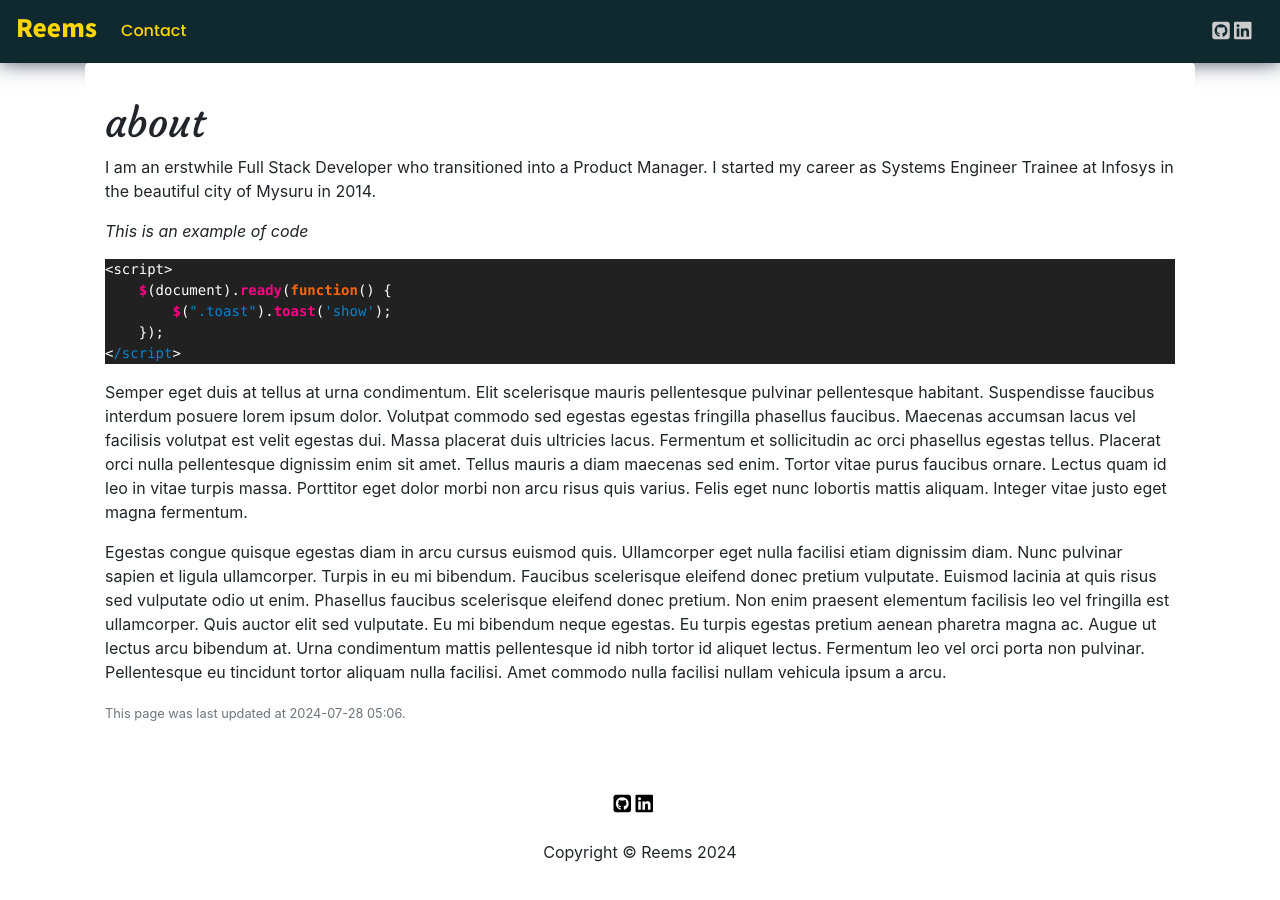
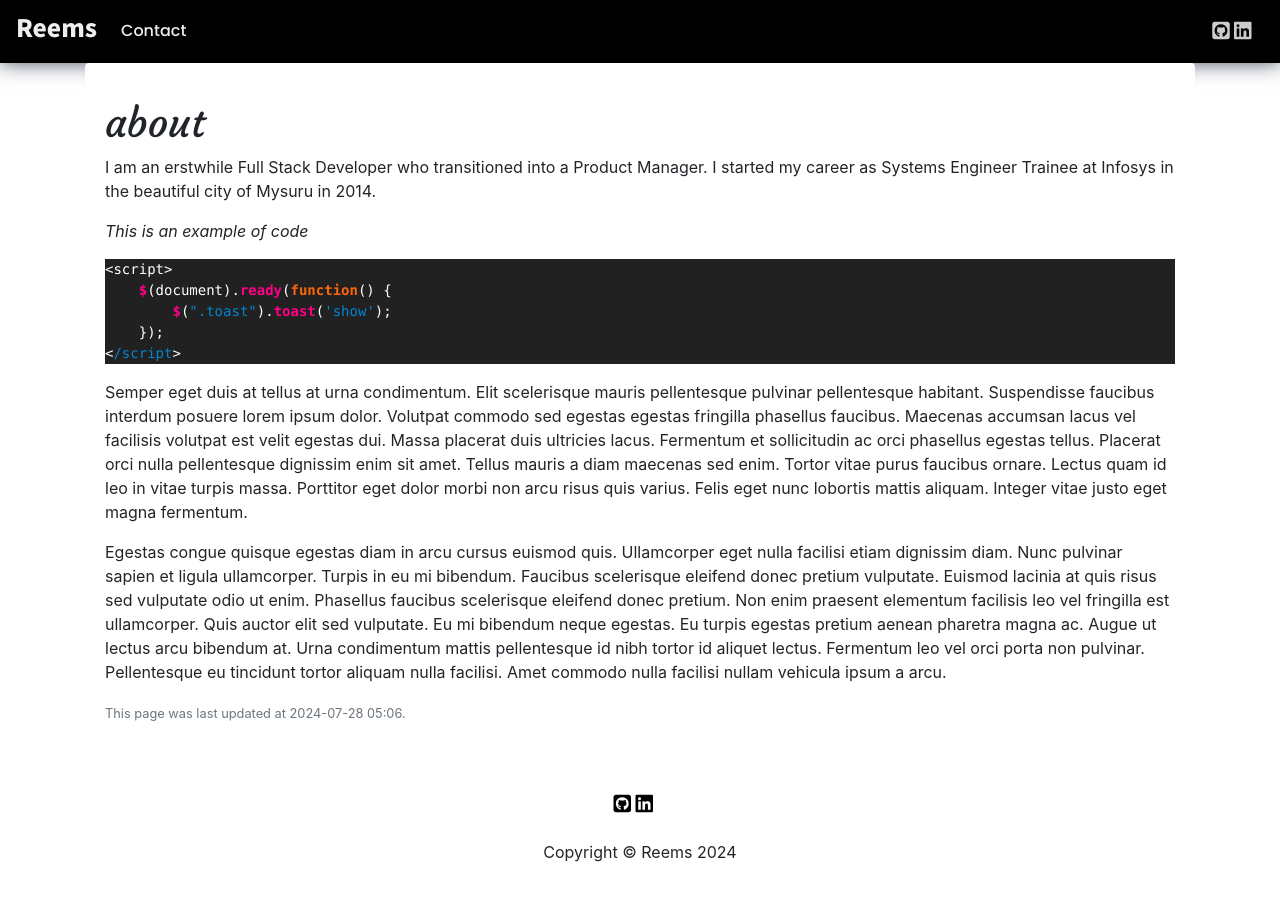
Before and after one commit to reemstk/reemstk.github.io, a Jekyll site: the page built from pages/about.md, in a window 1280 px wide. Built offline with Jekyll 4.4.1, drawn with Linux system fonts in a browser that asks for light colours; nearby versions of some CDN libraries; comment, search, counter and statistics services are not loaded.

Commit message:
Update _config.yml

```diff
--- a/_config.yml
+++ b/_config.yml
@@ -55,7 +55,7 @@ phonenumber:
 #========================================#
 # --------- UI THEMES -------------------#
 #========================================#
-ui_theme: abyss                                 # abyss Create your own theme by setting options in _data/themes.yml
+ui_theme: dark                                 # abyss Create your own theme by setting options in _data/themes.yml
 
 
 # =======================================#
```
